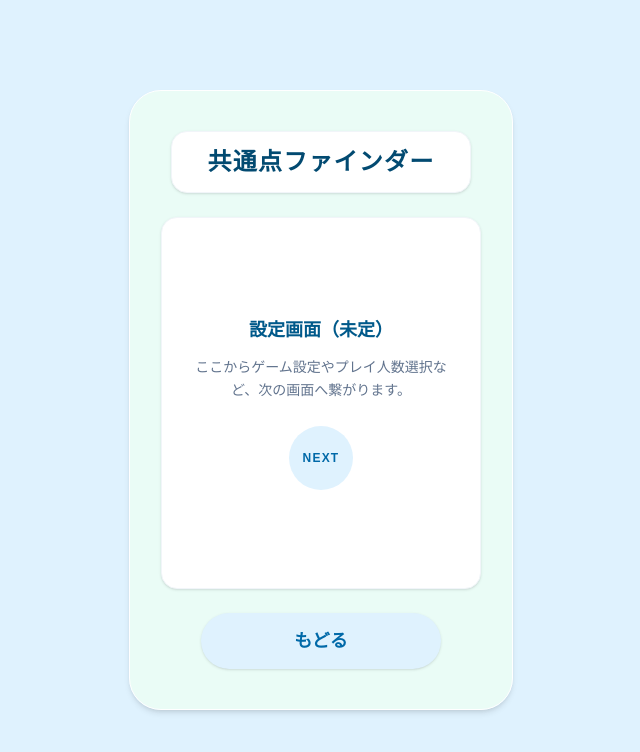
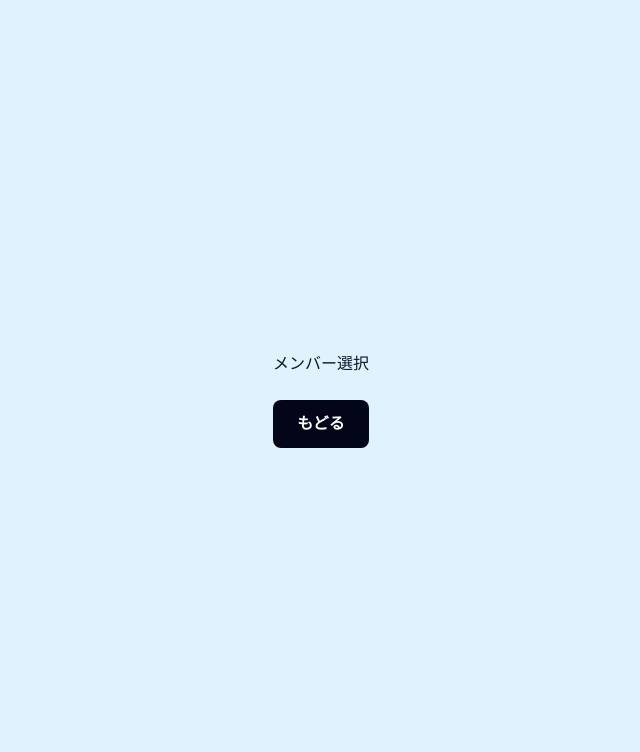
Before and after one commit to Webu-Kobedenshi/team2, a React (Vite) app in the folder frontend/: page / in a window 1280 px wide. Both pictures are taken after a click on the button "はじめる". Shown: the top 752 px of the page, without its empty margins (319-959 px from the left). Built offline with nearby package versions, Linux system fonts and the light colour scheme.

Commit message:
refactor: ホーム画面の次の画面をSelectMembers.tsxに切り出す
Home.tsx に閉じ込めていた 'home' と 'next' の画面切替ロジックを削除し、
次の画面を pages/SelectMembers.tsx に分離する。
画面遷移は App.tsx に useState を持たせて管理する。

```diff
--- a/frontend/src/App.tsx
+++ b/frontend/src/App.tsx
@@ -1,7 +1,15 @@
+import { useState } from "react";
 import { Home } from "./pages/Home";
+import { SelectMembers } from "./pages/SelectMembers";
 
 function App() {
-  return <Home />;
+  const [page, setPage] = useState<"home" | "select">("home");
+
+  return page === "home" ? (
+    <Home onStart={() => setPage("select")} />
+  ) : (
+    <SelectMembers onBack={() => setPage("home")} />
+  );
 }
 
 export default App;
--- a/frontend/src/pages/Home.tsx
+++ b/frontend/src/pages/Home.tsx
@@ -1,43 +1,10 @@
-import React, { useState } from "react";
+import React from "react";
 
-export const Home: React.FC = () => {
-  const [screen, setScreen] = useState<"home" | "next">("home");
+type Props = {
+  onStart: () => void;
+};
 
-  if (screen === "next") {
-    return (
-      <div className="min-h-screen w-full flex items-center justify-center p-4 bg-sky-100">
-        <div className="w-full max-w-sm min-h-[580px] sm:min-h-[620px] bg-emerald-50/90 rounded-[32px] shadow-md border border-white flex flex-col items-center justify-between py-10 px-4 sm:px-6 overflow-hidden select-none">
-          <div className="bg-white border border-slate-100 py-3.5 px-6 sm:px-8 rounded-2xl shadow-sm w-full max-w-[300px]">
-            <h1 className="text-xl sm:text-2xl font-bold text-sky-900 text-center tracking-wider whitespace-nowrap">
-              共通点ファインダー
-            </h1>
-          </div>
-
-          <div className="bg-white border border-slate-100 p-6 rounded-2xl shadow-sm w-full max-w-[320px] flex-1 my-6 flex flex-col items-center justify-center text-center">
-            <h2 className="text-lg font-bold text-sky-800 mb-3">
-              設定画面（未定）
-            </h2>
-            <p className="text-slate-500 text-xs sm:text-sm leading-relaxed px-2">
-              ここからゲーム設定やプレイ人数選択など、次の画面へ繋がります。
-            </p>
-            <div className="w-16 h-16 bg-sky-100 text-sky-600 rounded-full flex items-center justify-center mt-6">
-              <span className="font-bold text-xs uppercase tracking-widest text-sky-700">
-                Next
-              </span>
-            </div>
-          </div>
-
-          <button
-            onClick={() => setScreen("home")}
-            className="w-full max-w-[240px] text-lg font-bold text-sky-700 bg-sky-100 hover:bg-sky-200 py-3.5 rounded-full shadow-sm transition-colors duration-200 active:scale-98 cursor-pointer text-center"
-          >
-            もどる
-          </button>
-        </div>
-      </div>
-    );
-  }
-
+export const Home: React.FC<Props> = ({ onStart }) => {
   return (
     <div className="min-h-screen w-full flex items-center justify-center p-4 bg-sky-100">
       <div className="w-full max-w-sm min-h-[580px] sm:min-h-[620px] bg-emerald-50/90 rounded-[32px] shadow-md border border-white flex flex-col items-center justify-between py-10 px-4 sm:px-6 overflow-hidden select-none">
@@ -83,7 +50,8 @@ export const Home: React.FC = () => {
         </div>
 
         <button
-          onClick={() => setScreen("next")}
+          type="button"
+          onClick={onStart}
           className="w-full max-w-[240px] text-lg font-bold text-white bg-emerald-500 hover:bg-emerald-600 py-3.5 rounded-full shadow-sm transition-colors duration-200 active:scale-98 cursor-pointer"
         >
           はじめる
--- /dev/null
+++ b/frontend/src/pages/SelectMembers.tsx
@@ -0,0 +1,24 @@
+import React from "react";
+
+type Props = {
+  onBack: () => void;
+};
+
+export const SelectMembers: React.FC<Props> = ({ onBack }) => {
+  return (
+    <div className="min-h-screen w-full flex items-center justify-center p-4 bg-sky-100">
+      <div className="flex flex-col items-center gap-6">
+        <p>メンバー選択</p>
+        <button
+          type="button"
+          onClick={onBack}
+          className="rounded-lg bg-slate-950 px-6 py-3 text-base font-bold text-white transition hover:bg-slate-800"
+        >
+          もどる
+        </button>
+      </div>
+    </div>
+  );
+};
+
+export default SelectMembers;
```
